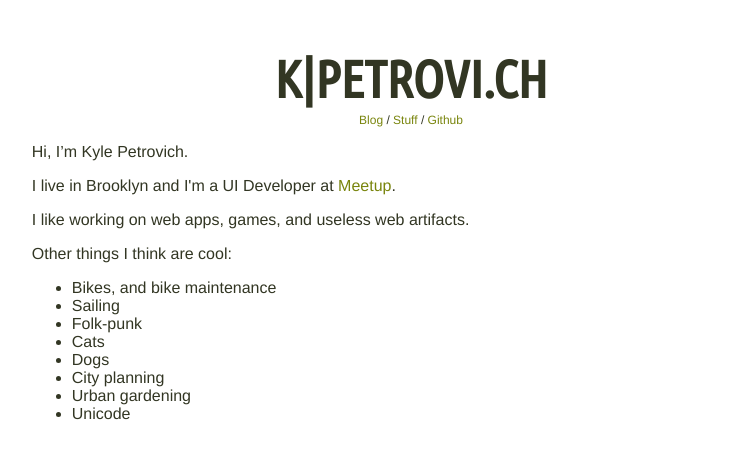
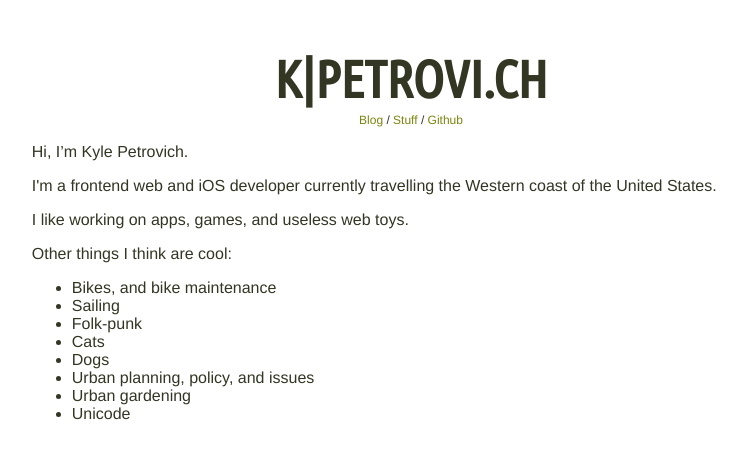
Before and after one commit to fozzle/fozzle.github.io, a Jekyll site: the page built from index.html, in a window 1280 px wide. Shown: the top 459 px of the page, without its empty margins (229-976 px from the left). Built offline with Jekyll 4.4.1, drawn with Linux system fonts in a browser that asks for light colours; Markdown is read by kramdown in place of the engine named in the settings.

Commit message:
Update inaccurate living situation

```diff
--- a/index.html
+++ b/index.html
@@ -5,9 +5,9 @@ title: Kyle Petrovich
 
 <p>Hi, I’m Kyle Petrovich.</p>
 
-<p>I live in Brooklyn and I'm a UI Developer at <a href="http://meetup.com">Meetup</a>.</p>
+<p>I'm a frontend web and iOS developer currently travelling the Western coast of the United States.</p>
 
-<p>I like working on web apps, games, and useless web artifacts.</p>
+<p>I like working on apps, games, and useless web toys.</p>
 
 <p>Other things I think are cool:</p>
 
@@ -17,7 +17,7 @@ title: Kyle Petrovich
   <li>Folk-punk</li>
   <li>Cats</li>
   <li>Dogs</li>
-  <li>City planning</li>
+  <li>Urban planning, policy, and issues</li>
   <li>Urban gardening</li>
   <li>Unicode</li>
 </ul>
```
